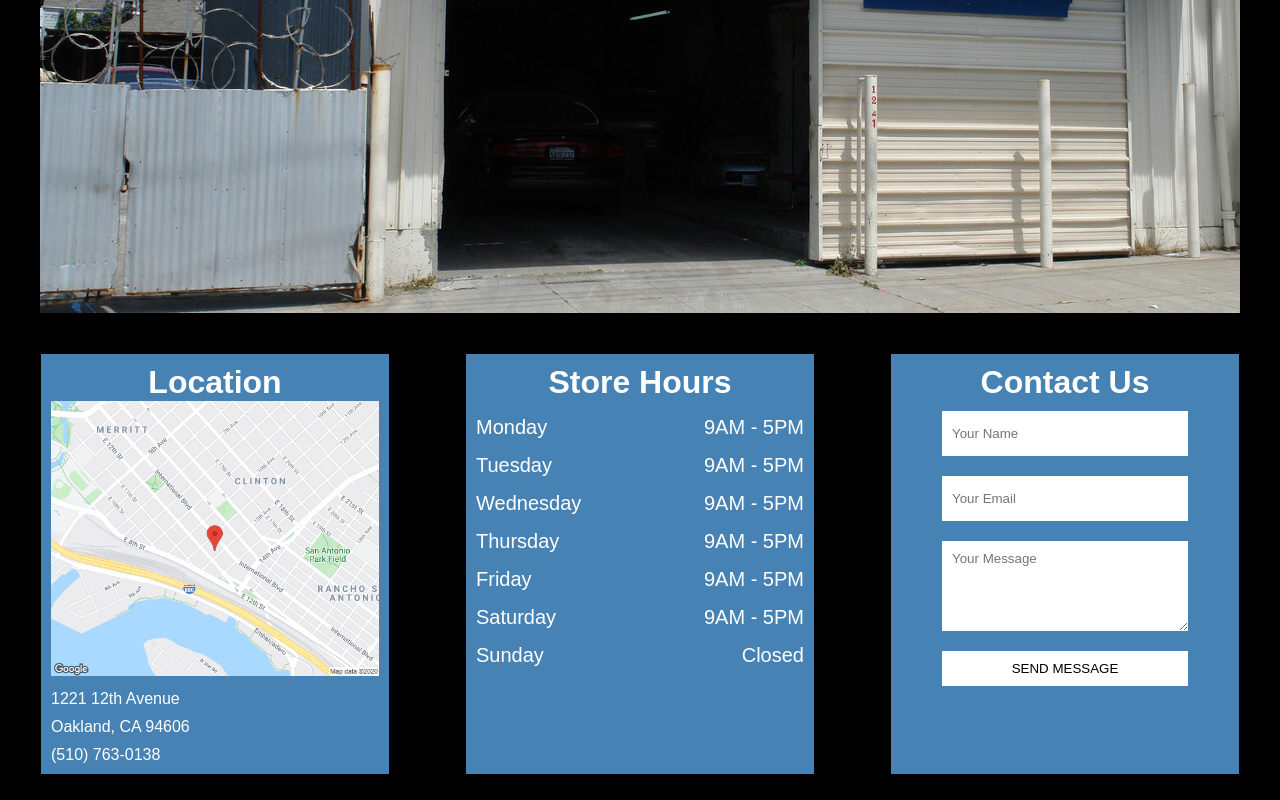
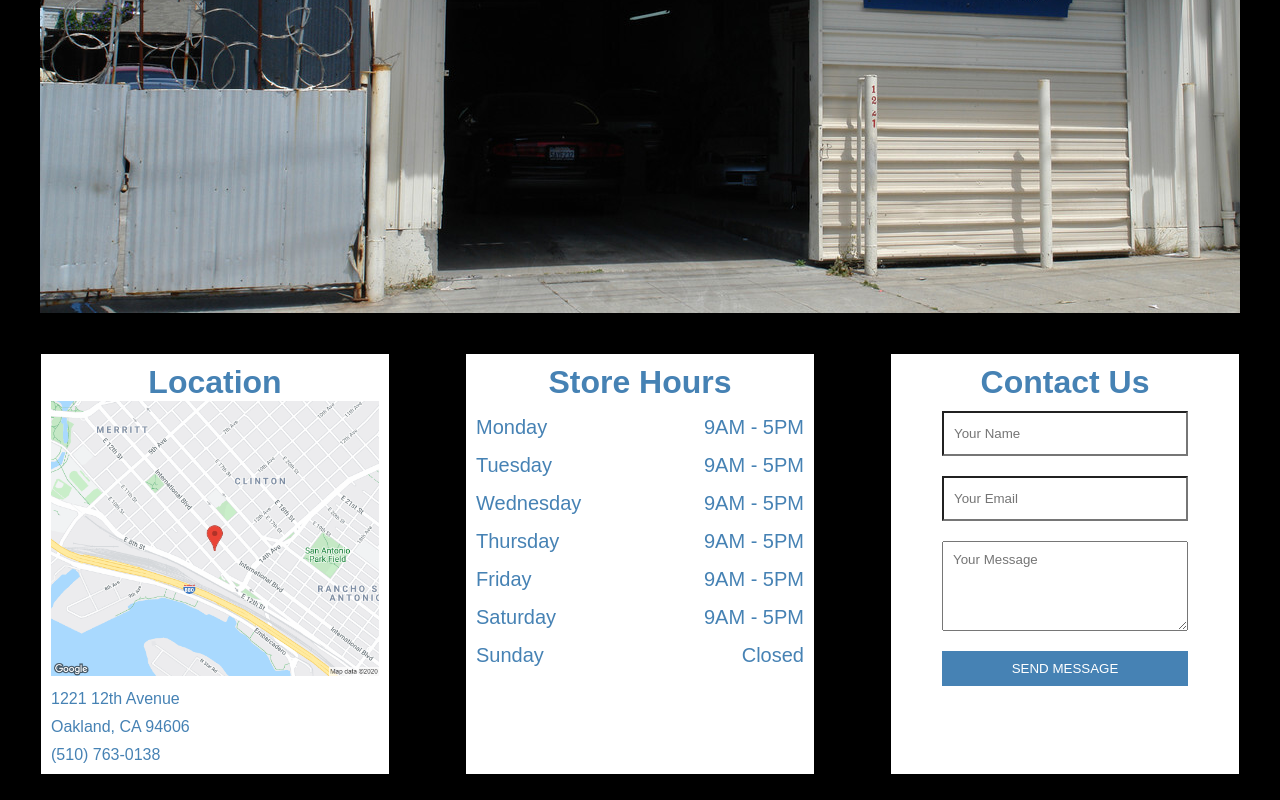
Before and after one commit to hermsicle/HLAutoBody, a plain HTML site: page index.html in a window 1280 px wide. Shown: the part 2226-3026 px from the top of the page. Drawn offline with Linux system fonts and the light colour scheme; a web font is replaced by a local one.

Commit message:
updated styling

```diff
--- a/assets/style/style.css
+++ b/assets/style/style.css
@@ -199,8 +199,8 @@
     margin: 10px;
     width: 320px;
     height: 400px;
-    background-color: steelblue;
-    /* background-color: white; */
+    /* background-color: steelblue; */
+    background-color: white;
 }
 .service-card img {
     width: 100%;
@@ -209,13 +209,12 @@
 .service-card h3 {
     text-align: center;
     font-size: 1.5rem;
-    color: white;
-    /* color: black; */
+    color: steelblue;
     font-family: 'Goldman' , sans-serif;
 }
 .service-card p {
     color: white;
-    /* color: black; */
+    color: black;
     padding: 15px;
     font-family: 'Goldman' , sans-serif;
     font-size: 0.95rem;
@@ -227,8 +226,8 @@
     left: 0;
     right: 0;
     width: 200px;
-    background-color: white;
-    color: black;
+    background-color: steelblue;
+    color: white;
     /* background-color: black;
     color: white; */
     text-decoration: none;
@@ -338,12 +337,13 @@
     width: 350px;
     border: 1px solid black;
     /* background-color: gray; */
-    background-color: steelblue;
+    /* background-color: steelblue; */
+    background-color: white;
 }
 .location-container h3 {
     text-align: center;
     font-family: 'Goldman' , sans-serif;
-    color: white;
+    color: steelblue;
     font-size: 2rem;
 }
 .location-container img {
@@ -351,12 +351,14 @@
 }
 .location-container p {
     font-family: 'Goldman' , sans-serif;
-    color: white;
+    /* color: white; */
+    color: steelblue;
     margin-top: 10px;
 }
 .hours-container h3 {
     font-family: 'Goldman' , sans-serif;
-    color: white;
+    /* color: white; */
+    color: steelblue;
     font-size: 2rem;
     text-align: center;
 }
@@ -365,7 +367,8 @@
 }
 .days p, .hours p {
     font-family: 'Goldman' , sans-serif;
-    color: white;
+    /* color: white; */
+    color: steelblue;
     margin-top: 15px;
     font-size: 1.25rem;
 }
@@ -380,7 +383,8 @@
 }
 .contact-form h3 {
     font-family: 'Goldman' , sans-serif;
-    color: white;
+    /* color: white; */
+    color: steelblue;
     font-size: 2rem;
     text-align: center;
 }
@@ -400,7 +404,7 @@
     color: black;
     font-family: 'Goldman' , sans-serif;
     padding: 10px;
-    border: none;
+    /* border: none; */
 }
 .input {
     height: 45px;
@@ -410,31 +414,32 @@
     color: black;
     font-family: 'Goldman' , sans-serif;
     padding: 10px;
-    border: none;
+    /* border: none; */
 }
 #textarea {
     height: 90px;
     width: 75%;
     margin: 10px auto;
-    background-color: white;
-    color: black;
+    /* background-color: black; */
+    color: steelblue;
     font-family: 'Goldman' , sans-serif;
     padding: 10px;
-    border: none;
+    /* border: none; */
 }
 #submitBtn {
     padding: 10px 25px;
     width: 75%;
     margin: 10px auto;
-    background-color: white;
-    color: black;
+    background-color: steelblue;
+    color: white;
     border: none;
     font-family: 'Goldman' , sans-serif;
 }
 #submitBtn:hover, #submitBtn:active {
     /* color: #fe5d5c; */
-    color: steelblue;
+    color: white;
     transition: 0.3s color ease-in;
+    cursor: pointer;
 }
 
 @media only screen and (max-width: 767px) {
```
